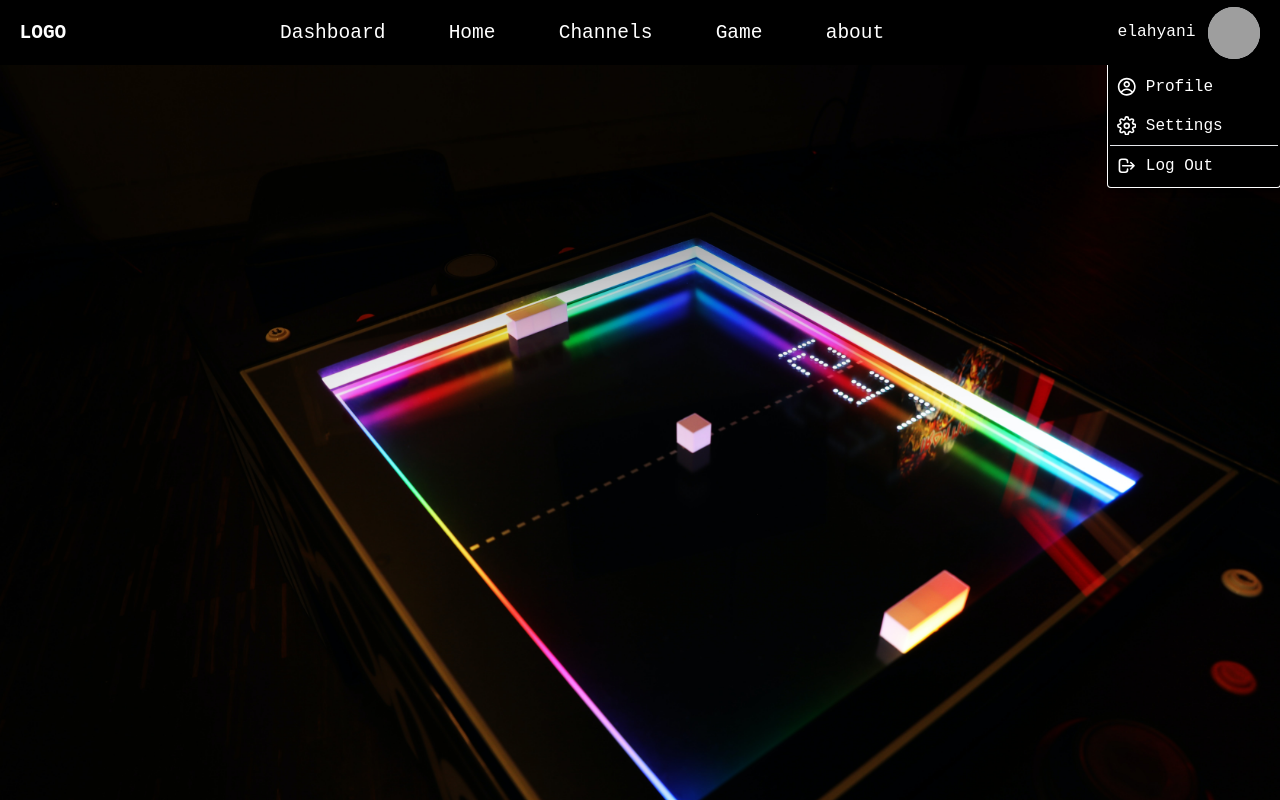
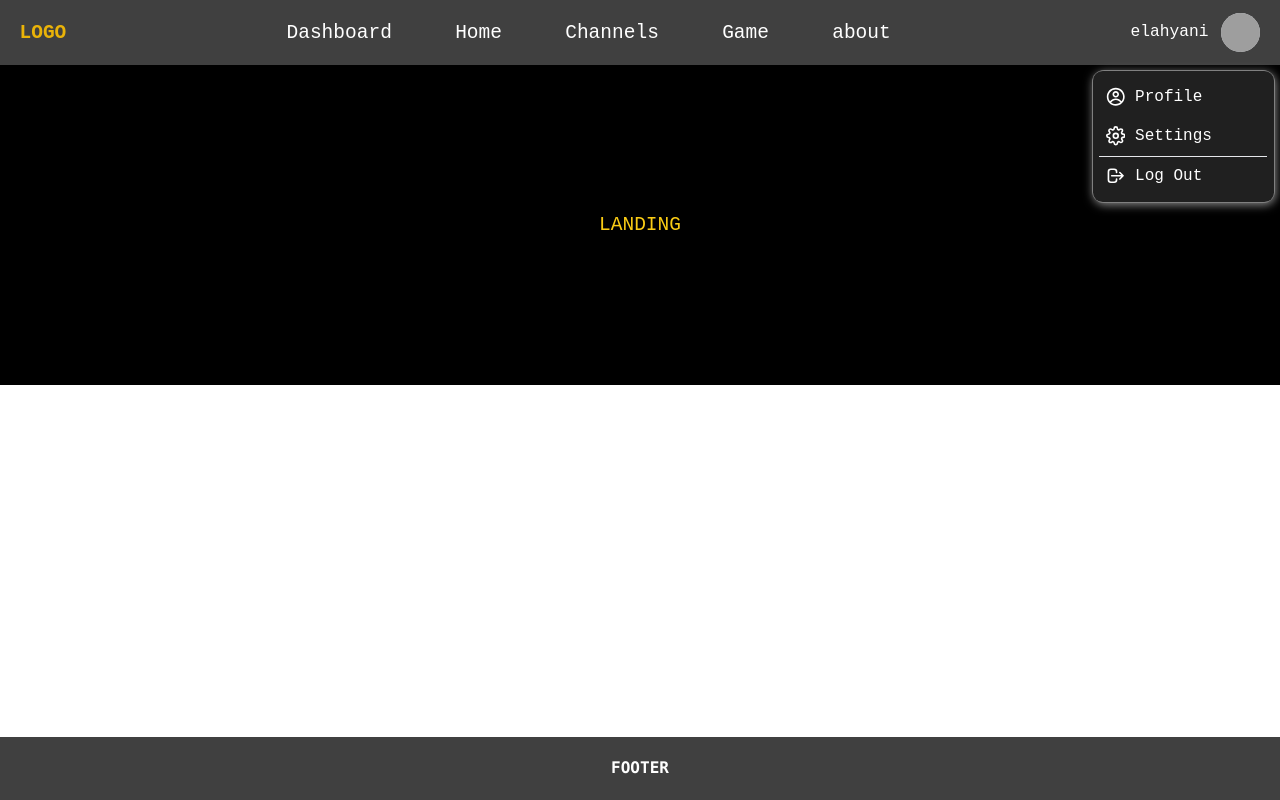
Before and after one commit to ichejra/ft_transcendence, a Next.js app in the folder front-end/: page /#/profile/edit in a window 1280 px wide. Both pictures are taken after a click on the button "elahyani". Shown: the top 800 px of the page. Built offline with nearby package versions, Linux system fonts and the light colour scheme; grey boxes are pictures that could not be loaded.

Commit message:
finish header

```diff
--- a/front-end/components/Footer.tsx
+++ b/front-end/components/Footer.tsx
@@ -1,6 +1,6 @@
 const Footer: React.FC = () => {
   return (
-    <div className="p-6 bg-black flex items-center justify-center text-white">
+    <div className="p-6 bg-black bg-opacity-75 flex items-center justify-center text-white">
       <h1 className="font-bold font-mono">FOOTER</h1>
     </div>
   );
--- a/front-end/components/Header.tsx
+++ b/front-end/components/Header.tsx
@@ -3,61 +3,90 @@ import { MdOutlineArrowDropDown } from "react-icons/md";
 import { CgProfile } from "react-icons/cg";
 import { HiOutlineLogout } from "react-icons/hi";
 import { FiSettings } from "react-icons/fi";
-import { useState } from "react";
+import { useState, useEffect, useRef } from "react";
 
 const Header: React.FC = () => {
   const [dropDown, setDropdown] = useState(false);
-  const [isUser, setIsUser] = useState(false);
+  const [isUser, setIsUser] = useState(true);
+  const dropDownRef = useRef<any>(null);
+
+  useEffect(() => {
+    //* a mousedown event that listen on the dropdown element to hide it when the click is outside it
+    const updateDropDownStatus = (e: Event) => {
+      if (
+        dropDown &&
+        dropDownRef.current &&
+        !dropDownRef.current.contains(e.target)
+      ) {
+        setDropdown(false);
+        console.log(e.target);
+      }
+    };
+    document.addEventListener("mousedown", updateDropDownStatus);
+    return () => {
+      document.removeEventListener("mousedown", updateDropDownStatus);
+    };
+  }, [dropDown]);
 
   return (
-    <div className="pl-6 py-2 bg-black shadow-2xl shadow-black/60 text-white flex items-center justify-between">
-      <div className="cursor-pointer text-2xl font-bold">
+    <nav className="pl-6 py-4 bg-black bg-opacity-75 shadow-md shadow-black/10 text-white flex items-center justify-between">
+      <div className="cursor-pointer text-2xl text-yellow-500 font-bold">
         <Link href="/">LOGO</Link>
       </div>
       <ul className="flex justify-between w-1/2">
-        <li className="hover:scale-125 transition duration-300 cursor-pointer text-2xl font-medium mx-2 px-2">
+        <li className="hover:scale-110 hover:text-yellow-400 transition duration-300 cursor-pointer text-2xl font-medium mx-2 px-2">
           <Link href="/dashboard">Dashboard</Link>
         </li>
-        <li className="hover:scale-125 transition duration-300 cursor-pointer text-2xl font-medium mx-2 px-2">
+        <li className="hover:scale-110 hover:text-yellow-400 transition duration-300 cursor-pointer text-2xl font-medium mx-2 px-2">
           <Link href="/">Home</Link>
         </li>
-        <li className="hover:scale-125 transition duration-300 cursor-pointer text-2xl font-medium mx-2 px-2">
+        <li className="hover:scale-110 hover:text-yellow-400 transition duration-300 cursor-pointer text-2xl font-medium mx-2 px-2">
           <Link href="/channels">Channels</Link>
         </li>
-        <li className="hover:scale-125 transition duration-300 cursor-pointer text-2xl font-medium mx-2 px-2">
+        <li className="hover:scale-110 hover:text-yellow-400 transition duration-300 cursor-pointer text-2xl font-medium mx-2 px-2">
           <Link href="/game">Game</Link>
         </li>
-        <li className="hover:scale-125 transition duration-300 cursor-pointer text-2xl font-medium mx-2 px-2">
+        <li className="hover:scale-110 hover:text-yellow-400 transition duration-300 cursor-pointer text-2xl font-medium mx-2 px-2">
           <Link href="/about">about</Link>
         </li>
       </ul>
       <div className="flex">
-        {isUser ? (
+        {!isUser ? (
           <div className="flex py-3 items-center transition duration-300 cursor-pointer text-2xl font-medium mx-2 px-2">
             <button className="hover:scale-110 transition duration-300 cursor-pointer text-2xl font-medium mx-2 py-1 px-4 bg-white text-black rounded-md">
               <Link href="/auth">Login</Link>
             </button>
           </div>
         ) : (
-          <div className="flex items-center transition duration-300 cursor-pointer text-2xl font-medium mx-2 px-2">
+          <div
+            ref={dropDownRef}
+            className="dropdown flex items-center transition duration-300 cursor-pointer text-2xl font-medium mx-2 px-2"
+          >
             <button
               type="button"
               onClick={() => setDropdown(!dropDown)}
-              className="flex items-center dropdown-toggle px-2 hover:bg-gray-800 transition duration-300"
+              className="flex items-center dropdown-toggle px-2 "
             >
-              <p className="mr-4 text-xl">elahyani</p>
+              <p className="mr-4 text-xl hover:text-yellow-400 transition duration-300">
+                elahyani
+              </p>
               <img
                 src="/images/profile.jpeg"
-                className="bg-gray-300 h-16 w-16 rounded-full"
+                className="bg-gray-300 h-12 w-12 rounded-full"
               />
             </button>
-            <ul
-              onMouseLeave={() => setDropdown(false)}
+
+            <div
               className={`${
                 dropDown ? "show-dropdown-menu" : "hide-dropdown-menu"
-              } dropdown-menu shadow-md shadow-black/40`}
+              } dropdown-menu`}
             >
-              <li className="py-2 pl-2 hover:bg-white hover:text-black transition duration-300 ">
+              {/* <div className="arrow"></div> */}
+              <ul
+                onClick={() => setDropdown(false)}
+                className="bg-black rounded-xl bg-opacity-75 p-2"
+              >
+                <li className="py-2 pl-2 rounded-t-xl hover:bg-gray-800 hover:text-yellow-400 transition duration-300">
                   <Link href="/profile">
                     <span className="flex items-center pr-20">
                       <CgProfile size="1.5rem" />
@@ -65,7 +94,7 @@ const Header: React.FC = () => {
                     </span>
                   </Link>
                 </li>
-              <li className="flex items-center py-2 pl-2 hover:bg-white hover:text-black transition duration-300">
+                <li className="py-2 pl-2 hover:bg-gray-800 transition hover:text-yellow-400 duration-300">
                   <Link href="/profile/edit">
                     <span className="flex items-center">
                       <FiSettings size="1.5rem" />
@@ -76,7 +105,7 @@ const Header: React.FC = () => {
                 <li>
                   <hr />
                 </li>
-              <li className="flex items-center py-2 pl-2 pr-12 hover:bg-white hover:text-black transition duration-300">
+                <li className="py-2 pl-2 pr-12 rounded-b-xl hover:bg-gray-800 hover:text-yellow-400 transition duration-300">
                   <Link href="/auth">
                     <span className="flex items-center">
                       <HiOutlineLogout size="1.5rem" />
@@ -86,9 +115,10 @@ const Header: React.FC = () => {
                 </li>
               </ul>
             </div>
+          </div>
         )}
       </div>
-    </div>
+    </nav>
   );
 };
 
--- a/front-end/pages/about/index.tsx
+++ b/front-end/pages/about/index.tsx
@@ -1,6 +1,6 @@
 const about = () => {
   return (
-    <div className="h-96 flex items-center justify-center">
+    <div className="page-100 flex items-center justify-center">
       <h1 className="text-2xl">ABOUT</h1>
     </div>
   );
--- a/front-end/pages/auth/index.tsx
+++ b/front-end/pages/auth/index.tsx
@@ -1,6 +1,6 @@
 const Authentication = () => {
   return (
-    <div className="h-96 flex items-center justify-center">
+    <div className="page-100 flex items-center justify-center">
       <h1 className="text-2xl">LOGIN | LOGOUT</h1>
     </div>
   );
--- a/front-end/pages/channels/index.tsx
+++ b/front-end/pages/channels/index.tsx
@@ -1,6 +1,6 @@
 const Channels = () => {
   return (
-    <div className="h-96 flex items-center justify-center">
+    <div className="page-100 flex items-center justify-center">
       <h1 className="text-2xl">CHANNELS</h1>
     </div>
   );
--- a/front-end/pages/dashboard/index.tsx
+++ b/front-end/pages/dashboard/index.tsx
@@ -1,6 +1,6 @@
 const Dashboard = () => {
   return (
-    <div className="h-96 flex items-center justify-center">
+    <div className="page-100 flex items-center justify-center">
       <h1 className="text-2xl">Dashboard</h1>
     </div>
   );
--- a/front-end/pages/game/index.tsx
+++ b/front-end/pages/game/index.tsx
@@ -1,6 +1,6 @@
 const PongGame = () => {
   return (
-    <div className="h-96 flex items-center justify-center">
+    <div className="page-100 flex items-center justify-center">
       <h1 className="text-2xl">PING PONG</h1>
     </div>
   );
--- a/front-end/pages/home/index.tsx
+++ b/front-end/pages/home/index.tsx
@@ -2,13 +2,14 @@ import { NextPage } from "next";
 
 const HomePage: NextPage = () => {
   return (
-    <div>
-      <div className="screen-bg flex flex-col items-center justify-center">
-        {/* <img src="/images/pong.jpeg" className="h-full" /> */}
+    <div className="page-100 flex justify-center text-yellow-400">
+      <div className="screen-bg flex w-full bg-black justify-center items-center">
+        <h1 className="text-2xl">LANDING</h1>
       </div>
+      {/*
       <div className="flex w-full h-96 bg-red-400"></div>
       <div className="flex w-full h-96 bg-blue-400"></div>
-      <div className="flex w-full h-96 bg-pink-400"></div>
+      <div className="flex w-full h-96 bg-pink-400"></div> */}
     </div>
   );
 };
--- a/front-end/pages/index.tsx
+++ b/front-end/pages/index.tsx
@@ -2,7 +2,7 @@ import type { NextPage } from "next";
 import HomePage from "./home";
 
 const Home: NextPage = () => {
-  return <HomePage/>;
+  return <HomePage />;
 };
 
 export default Home;
--- a/front-end/pages/profile/edit.tsx
+++ b/front-end/pages/profile/edit.tsx
@@ -1,6 +1,6 @@
 const EditProfile = () => {
   return (
-    <div className="h-96 flex items-center justify-center">
+    <div className="page-100 flex items-center justify-center">
       <h1 className="text-2xl">EDIT PROFILE</h1>
     </div>
   );
--- a/front-end/pages/profile/index.tsx
+++ b/front-end/pages/profile/index.tsx
@@ -1,6 +1,6 @@
 const UserProfile = () => {
   return (
-    <div className="h-96 flex items-center justify-center">
+    <div className="page-100 flex items-center justify-center">
       <h1 className="text-2xl">USER PROFILE</h1>
     </div>
   );
--- a/front-end/styles/globals.css
+++ b/front-end/styles/globals.css
@@ -10,35 +10,49 @@ body {
 }
 
 .screen-bg {
-  background-image: url("../public/images/pong.jpeg");
-  height: 100vh;
-  width: 100%;
-  background-position: center;
-  background-repeat: no-repeat;
-  background-size: cover;
-}
-
-.dropdown-toggle:hover {
+  height: 40vh;
 }
 
 .dropdown-menu {
-  background: black;
-  /* color: black; */
-  border: 1px solid white;
-  border-top: none;
-  padding: 2px;
-  border-radius: 0 0 4px 4px;
   position: absolute;
+  opacity: 1;
+  padding: 1px;
+  top: -30px;
+  border-radius: 12px;
+  transform: translateY(100px);
+  will-change: opacity;
+  transition: all 0.8s;
+  background: gray;
   font-size: 16px;
-  top: 65px;
-  right: -1px;
-  transition: all 5s;
+  right: 0.4rem;
+  box-shadow: 1px 2px 10px #888888;
+}
+
+.arrow {
+  position: absolute;
+  top: -10px;
+  right: 2rem;
+  width: 20px;
+  height: 20px;
+  background-color: white;
+  transform: rotate(45deg);
+  overflow: hidden;
+  border-top: 1.5px solid rgb(245, 245, 245);
+  border-left: 1.5px solid whitesmoke;
 }
 
 .show-dropdown-menu {
-  display: block;
+  opacity: 1;
 }
 
 .hide-dropdown-menu {
-  display: none;
+  opacity: 0;
+  transition: all 0.3s;
 }
+
+.page-100 {
+  min-height: calc(100vh - 9.85rem);
+}
+.page {
+  min-height: calc(100vh - (20vh + 10rem));
+}
```
Lines whose indentation alone changed are shown as unchanged.
